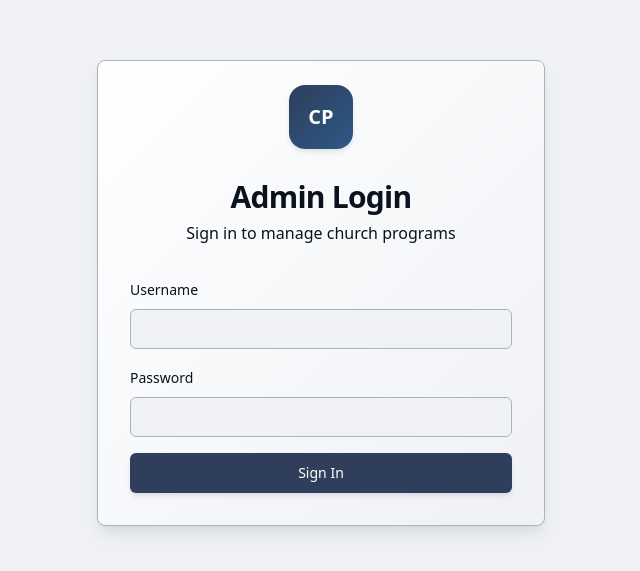
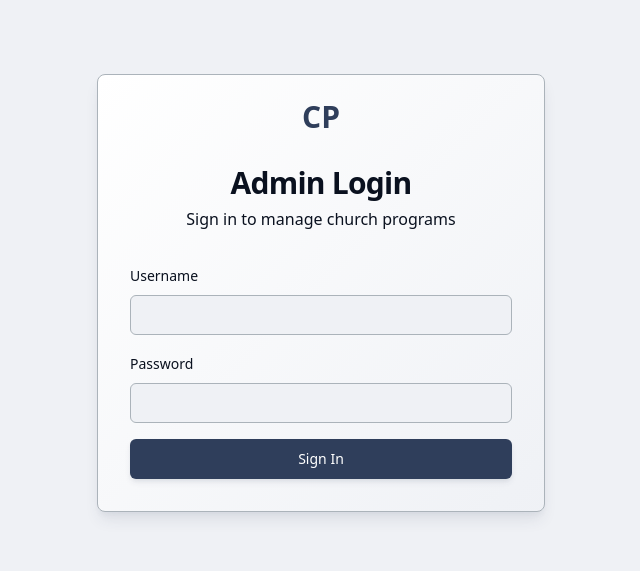
Before and after one commit to Numzn/program-pro, a React (Vite) app in the folder client/: page /admin/login in a window 1280 px wide. Shown: the part 107-678 px from the top of the page, without its empty margins (319-959 px from the left). Built offline with nearby package versions, Linux system fonts and the light colour scheme; no server answers.

Commit message:
Simplify admin login logo

```diff
--- a/client/src/pages/admin/AdminLoginPage.tsx
+++ b/client/src/pages/admin/AdminLoginPage.tsx
@@ -47,9 +47,7 @@ const AdminLoginPage: React.FC = () => {
       <div className="w-full max-w-md">
         <Card className="gradient-card shadow-brand-lg">
           <CardHeader className="text-center pb-8">
-            <div className="mx-auto mb-6 h-16 w-16 rounded-2xl gradient-header flex items-center justify-center shadow-brand">
-              <span className="text-white font-bold text-xl">CP</span>
-            </div>
+            <span className="block mb-6 text-3xl font-bold text-primary">CP</span>
             <CardTitle className="text-3xl font-bold text-foreground">Admin Login</CardTitle>
             <CardDescription className="text-base">
               Sign in to manage church programs
```
